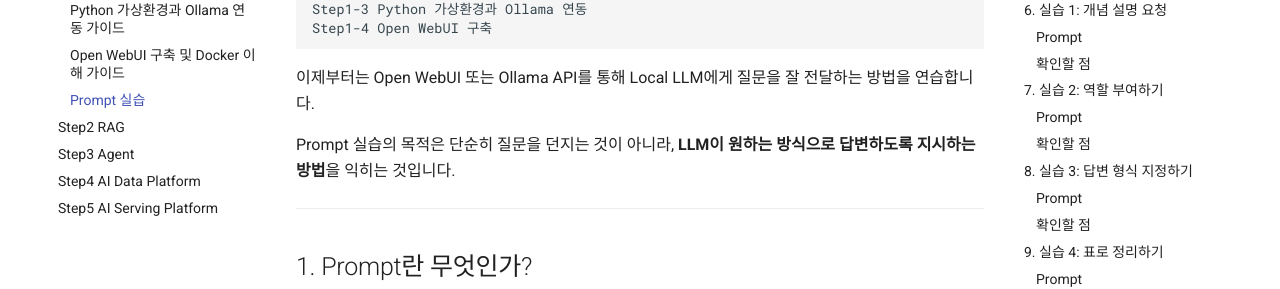
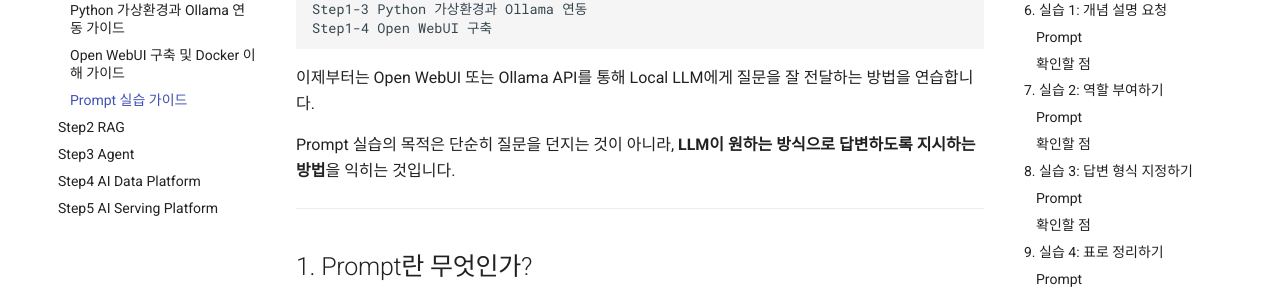
Before and after one commit to Team-AI-Data-Platform/AI-Data-Platform, an MkDocs documentation site: the page built from docs/study/step1/Step1-5_Prompt_Practice_Guide.md, in a window 1280 px wide. Shown: the part 362-651 px from the top of the page. Built offline with MkDocs 1.6.1 and Material for MkDocs 9.7.7, drawn with Linux system fonts in a browser that asks for light colours.

Commit message:
프롬프트 실습메뉴 수정

```diff
--- a/mkdocs.yml
+++ b/mkdocs.yml
@@ -32,7 +32,7 @@ nav:
         - LLM 모델 크기 완전 이해 가이드: study/step1/local_llm_model_size_guide_detail.md
         - Python 가상환경과 Ollama 연동 가이드: study/step1/Step1-3_Python_Virtual_Environment_and_Ollama_Guide.md
         - Open WebUI 구축 및 Docker 이해 가이드: study/step1/Step1-4_Open_WebUI_Docker_Guide.md
-        - Prompt 실습: study/step1/Step1-5_Prompt_Practice_Guide.md
+        - Prompt 실습 가이드: study/step1/Step1-5_Prompt_Practice_Guide.md
       - Step2 RAG: study/data-lakehouse.md
       - Step3 Agent: study/iceberg.md
       - Step4 AI Data Platform: study/delta-lake.md
```
